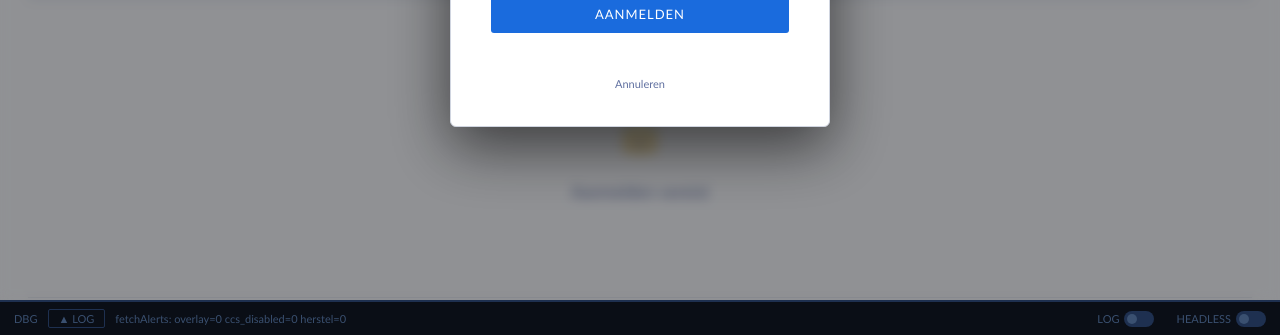
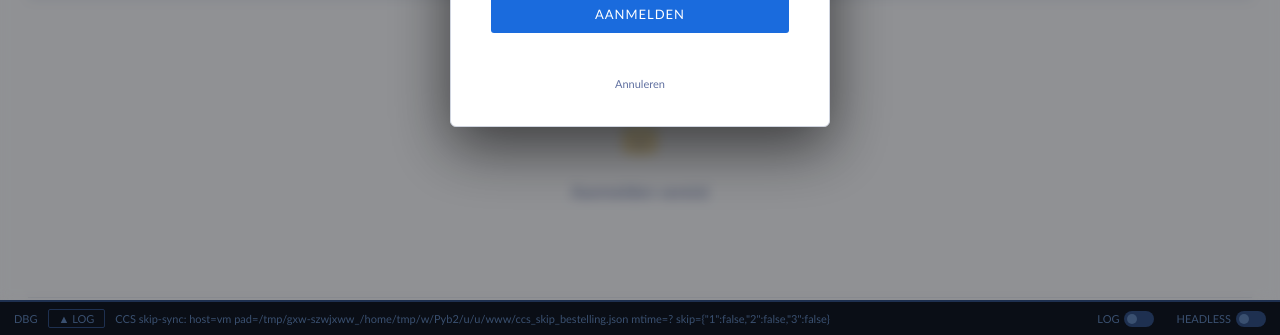
Before and after one commit to rbruyn1/werkapplicatie, a Flask app: page / in a window 1280 px wide; the page is wider, and only the part inside the window is pictured. Shown: the part 465-800 px from the top of that part. Run offline with Flask 3, Linux system fonts and the light colour scheme; data that the repository does not hold is empty.

Commit message:
Implement CCS skip synchronization mechanism
Added syncCcsSkip function to synchronize CCS skip state every 5 seconds.

```diff
--- a/templates/dashboard.html
+++ b/templates/dashboard.html
@@ -967,13 +967,42 @@
         body:    JSON.stringify({ groep: groep, waarde: checked })
       });
       const data = await r.json();
-      if (!data.ok) throw new Error(data.fout || 'onbekende fout');
+      if (!r.ok || !data.ok) throw new Error(`HTTP ${r.status} — ${data.fout || 'onbekende fout'}`);
       CCS_SKIP = data.skip;
-      dbgLog(`CCS skip-bestelling groep ${groep} → ${checked ? 'AAN (1x overslaan)' : 'UIT'}`);
+      dbgLog(`CCS skip-bestelling groep ${groep} → ${checked ? 'AAN (1x overslaan)' : 'UIT'} `
+           + `[host=${data.host || '?'}]`);
     } catch (e) {
-      dbgLog('CCS skip-bestelling fout: ' + e);
+      dbgLog('CCS skip-bestelling FOUT bij opslaan: ' + e);
       const el = document.getElementById('ccs-skip-' + groep);
       if (el) el.checked = !checked;   // terugdraaien bij fout
+    }
+  }
+
+  // Los van fetchROLogs() (die enkel ververst bij gewijzigde RO-timestamp):
+  // de skip-toggle kan op elke pc afzonderlijk gewijzigd worden, dus die
+  // moet altijd elke cyclus opnieuw opgehaald en in de checkboxen gezet worden.
+  let _ccsSkipDebugTeller = 0;
+  async function syncCcsSkip() {
+    try {
+      const r = await fetch('/api/ccs/skip-bestelling?_=' + Date.now(), { cache: 'no-store' });
+      const data = await r.json();
+      if (!data.ok || !data.skip) return;
+      CCS_SKIP = data.skip;
+      for (const groep of Object.keys(CCS_SKIP)) {
+        const el = document.getElementById('ccs-skip-' + groep);
+        // niet overschrijven terwijl de gebruiker het vakje net zelf aan het bewerken is
+        if (el && el !== document.activeElement) el.checked = CCS_SKIP[groep];
+      }
+      // Elke ~10e poll (±50s) een diagnoseregel loggen: welk bestand/host/tijdstip
+      // deze pc effectief terugkrijgt van de server — handig om cross-pc sync te checken.
+      _ccsSkipDebugTeller++;
+      if (_ccsSkipDebugTeller % 10 === 1) {
+        const mtijd = data.mtime ? new Date(data.mtime * 1000).toLocaleTimeString('nl-BE') : '?';
+        dbgLog(`CCS skip-sync: host=${data.host} pad=${data.pad} mtime=${mtijd} `
+             + `skip=${JSON.stringify(CCS_SKIP)}`);
+      }
+    } catch (e) {
+      dbgLog('CCS skip-sync FOUT: ' + e);
     }
   }
   fetch('/api/ccs/config').then(r => r.json()).then(d => {
@@ -1834,12 +1863,14 @@
   fetchROConfig().then(() => fetchROLogs(true));
   fetchHRConfig().then(() => fetchROLogs(true));
   fetchAlerts();
+  syncCcsSkip();
   // Werkorders: elke 15s
   setInterval(() => fetchData(), 15_000);
   // Error log kaartjes: elke 60s
   setInterval(() => fetchErrorLogs(), 60_000);
   // RO logs: elke 5s, maar enkel re-render bij gewijzigde timestamp
   setInterval(() => fetchROLogs(), 5_000);
+  setInterval(() => syncCcsSkip(), 5_000);
   // Alerts (RO persistent + overige): elke 3s
   setInterval(() => fetchAlerts(), 3_000);
   // Verbindingscheck: elke 5s
```
